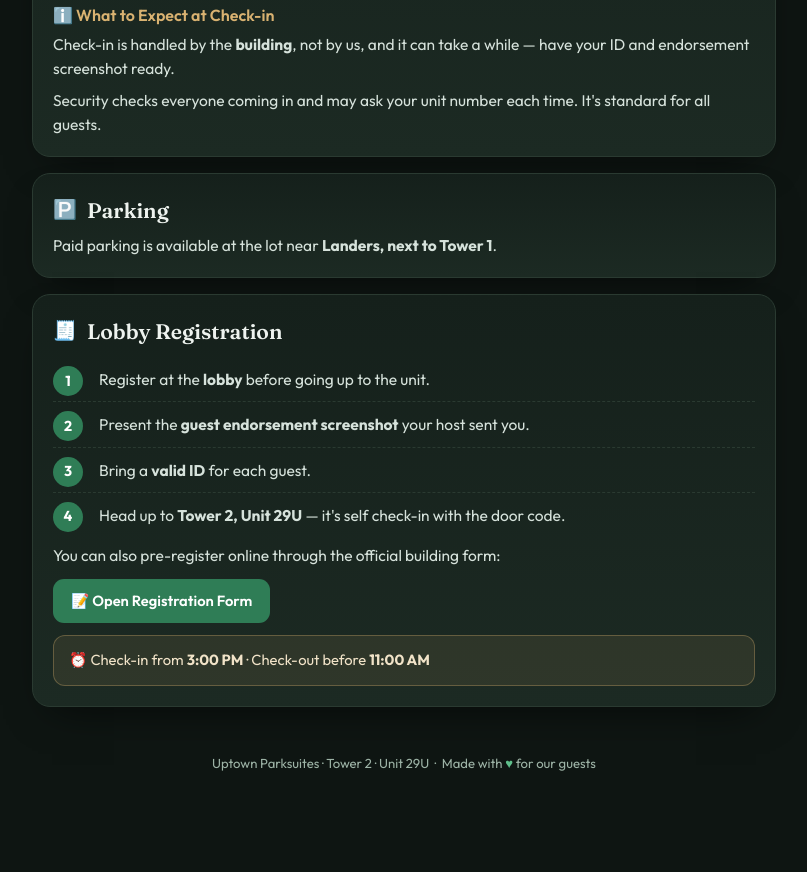
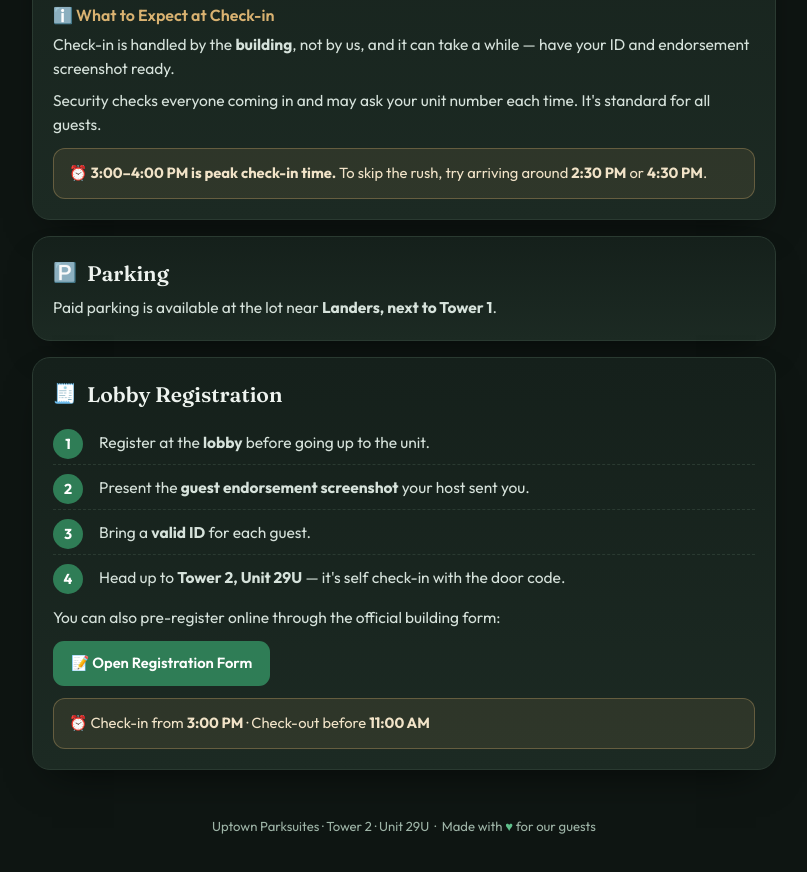
Before and after one commit to norbertoadviento-hash/Luxury-Nordic-BGC-T2-29U, a plain HTML site: page index.html in a window 1280 px wide. Shown: the part 2374-3246 px from the top of the page, without its empty margins (236-1043 px from the left). Drawn offline with Linux system fonts and the light colour scheme.

Commit message:
Add peak check-in hours tip
Co-Authored-By: Claude Opus 5.5 <noreply@anthropic.com>
Claude-Session: https://claude.ai/code/session_01Lqedbtn51e23fNLwe7kQSk

```diff
--- a/index.html
+++ b/index.html
@@ -343,6 +343,7 @@
       <h3>ℹ️ What to Expect at Check-in</h3>
       <p>Check-in is handled by the <strong>building</strong>, not by us, and it can take a while — have your ID and endorsement screenshot ready.</p>
       <p style="margin-top:8px">Security checks everyone coming in and may ask your unit number each time. It's standard for all guests.</p>
+      <div class="warn">⏰ <strong>3:00–4:00 PM is peak check-in time.</strong> To skip the rush, try arriving around <strong>2:30 PM</strong> or <strong>4:30 PM</strong>.</div>
     </div>
 
     <div class="card">
```
